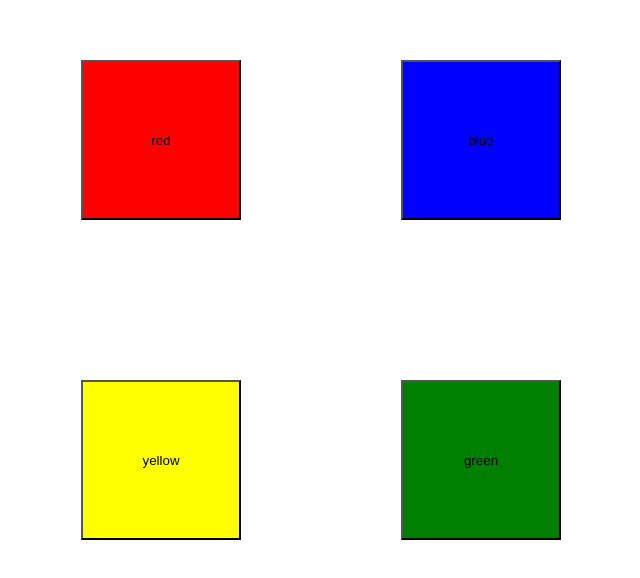
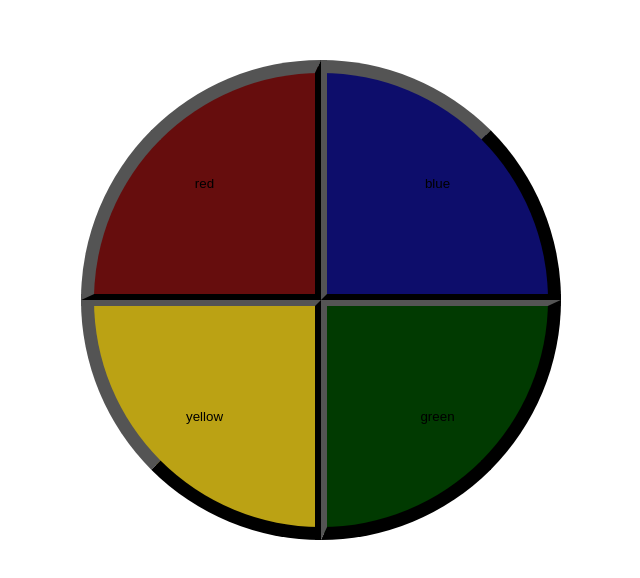
Before and after one commit to llucas314/simon-game, a plain HTML site: page index.html in a window 1280 px wide. Shown: the part 108-686 px from the top of the page, without its empty margins (327-967 px from the left). Drawn offline with Linux system fonts and the light colour scheme.

Commit message:
fix speed up problem

```diff
--- a/main.js
+++ b/main.js
@@ -89,14 +89,14 @@ function playOrder(){
             allowClick();
         }
         counter++;
-    },1000)
+    },1000*(counter+1))
 }
 
 function resetColor(){
-    redBtn.style.backgroundColor = 'red';
-    blueBtn.style.backgroundColor = 'blue';
-    greenBtn.style.backgroundColor = 'green';
-    yellowBtn.style.backgroundColor = 'yellow';
+    redBtn.style.backgroundColor = 'rgb(102, 13, 13)';
+    blueBtn.style.backgroundColor = 'rgb(13, 13, 107)';
+    greenBtn.style.backgroundColor = 'rgb(1, 58, 1)';
+    yellowBtn.style.backgroundColor = 'rgb(187, 162, 20)';
 }
 function setClickColor(num){
     switch (num) {
--- a/style.css
+++ b/style.css
@@ -29,8 +29,8 @@ h2{
 }
 .grid{
     display: grid;
-    grid-template-columns: 1fr 1fr 1fr;
-    grid-template-rows: 1fr 1fr 1fr;
+    grid-template-columns:  1fr 1fr 1fr 1fr 1fr 1fr;
+    grid-template-rows: 1fr 1fr 1fr 1fr 1fr 1fr;
 
 }
 .grid>input{
@@ -38,31 +38,35 @@ h2{
     width: 100%;
     cursor: pointer;
     transition: all 500ms ease-in;
+    border-color: #000000;
 }
 .red{
-    grid-column: 1;
-    grid-row: 1;
-    background-color: red;
-    filter: brightness(1);
-
+    grid-column: 1 / span 3;
+    grid-row: 1 / span 3;
+    background-color: rgb(102, 13, 13);
+    border-radius: 100% 0 0 0;
+    border-width: 1em .5em .5em 1em;
 }
 .blue{
-    grid-column: 3;
-    grid-row: 1;
-    background-color: blue;
-    filter: brightness(1);
+    grid-column: 4 / span 3;
+    grid-row: 1 / span 3;
+    background-color: rgb(13, 13, 107);
+    border-radius: 0 100% 0 0;
+    border-width: 1em 1em .5em .5em;
 }
 .green{
-    grid-column: 3;
-    grid-row: 3;
-    background-color: green;
-    filter: brightness(1);
+    grid-column:  4 / span 3;
+    grid-row: 4 / span 3;
+    background-color: rgb(1, 58, 1);
+    border-radius: 0 0 100% 0;
+    border-width: .5em 1em 1em .5em;
 }
 .yellow{
-    grid-column: 1;
-    grid-row: 3;
-    background-color: yellow;
-    filter: brightness(1);
+    grid-column: 1 / span 3;
+    grid-row: 4 / span 3;
+    background-color: rgb(187, 162, 20);
+    border-radius: 0 0 0 100%;
+    border-width: .5em .5em 1em 1em;
 }
 /* .filter{
     filter: brightness(2.5);
```
